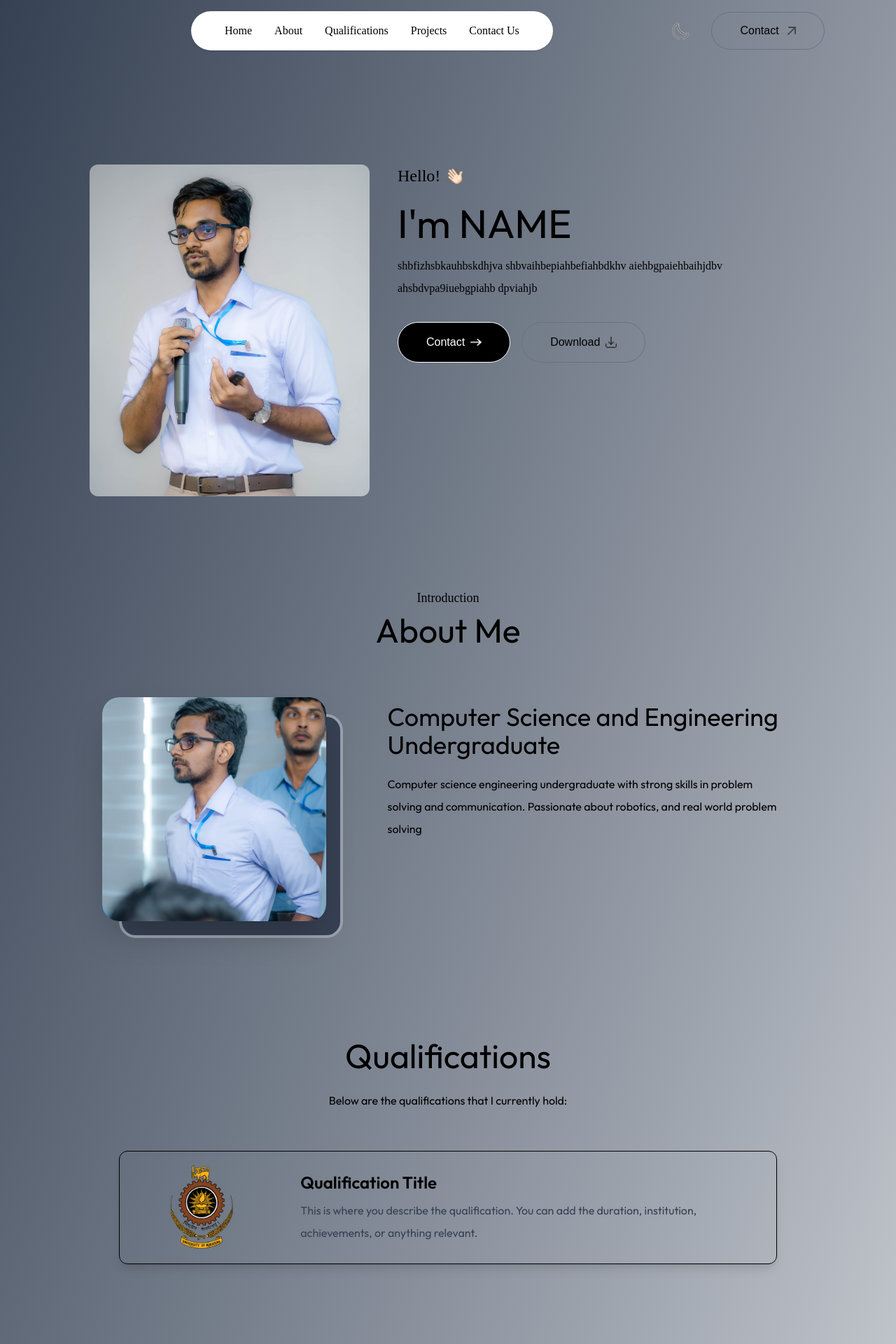
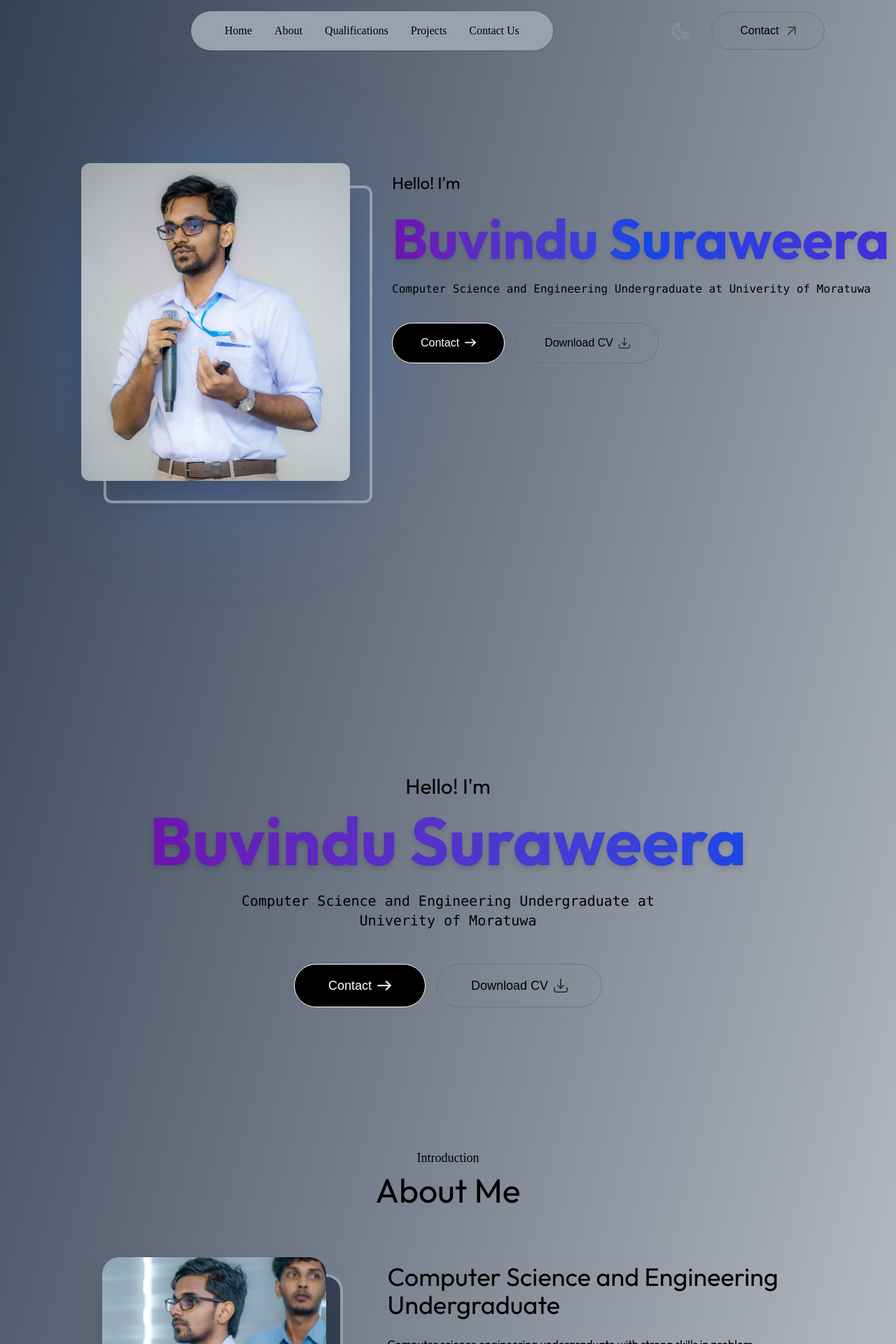
Before and after one commit to BuvinduS/BuvinduS.github.io, a Next.js app: page / in a window 1280 px wide. Shown: the top 1920 px of the page at 70% size. Built offline with nearby package versions, Linux system fonts and the light colour scheme; a web font is replaced by a local one.

Commit message:
Text only header added + Qualifications sublist added

```diff
--- a/app/components/Header.jsx
+++ b/app/components/Header.jsx
@@ -6,34 +6,58 @@ const Header = () => {
   return (
     <div>
       <div className="w-11/12 max-w-5xl mx-auto min-h-screen flex flex-col justify-center pt-28 lg:pt-36">
-        {/* Side-by-side container */}
-        <div className="flex flex-col lg:flex-row items-center lg:items-start gap-10">
-          {/* Left: Big Profile Image */}
-          <div className="flex-shrink-0">
+        <div className="flex flex-col lg:flex-row items-center lg:items-start gap-12">
+          {/* Left: Image with frame (hidden on mobile) */}
+          <div className="relative flex-shrink-0 w-64 sm:w-80 lg:w-96 hidden sm:block">
+            {/* Glowing Blur Background */}
+            <div className="absolute inset-0 -z-10 blur-3xl bg-blue-500/30 rounded-full scale-110"></div>
+
+            {/* Frame */}
+            <div className="absolute top-5 left-5 w-full h-full border-4 border-gray-400 rounded-xl"></div>
+
+            {/* Image */}
+            <div className="relative w-full h-auto rounded-xl overflow-hidden shadow-2xl -translate-x-3 -translate-y-3 transition-transform duration-500 hover:scale-105">
+              <Image
+                src={assets.profile_img}
+                alt="Profile"
+                width={700}
+                height={700}
+                className="object-cover w-full h-full rounded-xl"
+              />
+            </div>
+          </div>
+
+          {/* Mobile Image (no frame) */}
+          <div className="sm:hidden w-48 mx-auto rounded-xl overflow-hidden shadow-xl">
             <Image
               src={assets.profile_img}
-              alt=""
-              className="rounded-xl w-50 object-cover lg:w-100 items-start"
+              alt="Profile"
+              width={500}
+              height={500}
+              className="object-cover w-full h-full rounded-xl"
             />
           </div>
 
           {/* Right: Text Content */}
           <div className="text-center lg:text-left flex flex-col gap-4">
-            <h3 className="flex items-center justify-center lg:justify-start gap-2 text-xl md:text-2xl mb-2 font-Ovo">
-              Hello!
-              <Image src={assets.hand_icon} alt="" className="w-6" />
+            <h3 className="flex items-center justify-center lg:justify-start gap-2 text-xl md:text-2xl mb-2 font-Outfit">
+              Hello! I'm
             </h3>
 
-            <h1 className="text-3xl sm:text-6xl lg:text-[57px] font-Outfit">
-              I'm NAME
+            <h1
+              className="lg:whitespace-nowrap text-5xl sm:text-6xl lg:text-[80px] font-bold font-Outfit
+             bg-gradient-to-r from-purple-800 via-blue-700 to-indigo-700
+             bg-clip-text text-transparent drop-shadow-md"
+            >
+              Buvindu Suraweera
             </h1>
 
-            <p className="max-w-2xl font-Ovo">
-              shbfizhsbkauhbskdhjva shbvaihbepiahbefiahbdkhv aiehbgpaiehbaihjdbv
-              ahsbdvpa9iuebgpiahb dpviahjb
+            <p className="lg:whitespace-nowrap max-w-full sm:max-w-xl mx-auto lg:mx-0 font-mono text-center lg:text-left">
+              Computer Science and Engineering Undergraduate at Univerity of
+              Moratuwa
             </p>
 
-            <div className="flex flex-col sm:flex-row items-center lg:items-start gap-4 mt-4">
+            <div className="flex flex-col sm:flex-row items-center lg:items-start justify-center lg:justify-start gap-4 mt-4">
               <a
                 href="#contact"
                 className="px-10 py-3 border border-white rounded-full bg-black text-white flex items-center gap-2"
@@ -47,7 +71,7 @@ const Header = () => {
                 download
                 className="px-10 py-3 border rounded-full border-gray-500 flex items-center gap-2"
               >
-                Download
+                Download CV
                 <Image src={assets.download_icon} alt="" className="w-4" />
               </a>
             </div>
--- /dev/null
+++ b/app/components/HeaderTextOnly.jsx
@@ -0,0 +1,62 @@
+import { assets } from "@/assets/assets";
+import Image from "next/image";
+import React from "react";
+
+const HeaderTextOnly = () => {
+  return (
+    <div>
+      <div className="w-11/12 max-w-4xl mx-auto min-h-screen flex flex-col justify-center items-center text-center pt-28 lg:pt-36">
+        {/* Greeting */}
+        <h3 className="flex items-center justify-center gap-2 text-2xl sm:text-3xl mb-3 font-Outfit">
+          Hello! I'm
+        </h3>
+
+        {/* NAME with glow + animated gradient (Tailwind v4 inline keyframes) */}
+        <div className="relative w-full flex justify-center">
+          {/* Soft glow behind the name */}
+          {/* <div className="absolute inset-0 -z-10 blur-2xl bg-purple-600/25 rounded-full scale-125 hidden lg:block"></div> */}
+
+          <h1
+            className="text-5xl sm:text-6xl lg:text-8xl font-bold font-Outfit
+      bg-gradient-to-r from-purple-800 via-blue-700 to-indigo-700
+      bg-clip-text text-transparent drop-shadow-lg
+      text-center break-words px-4
+      lg:bg-[length:200%_200%]
+      lg:animate-[gradientMove_4s_linear_infinite_alternate]
+      lg:[--tw-keyframes:{'0%':{backgroundPosition:'0%_50%'},'100%':{backgroundPosition:'100%_50%'}}]"
+          >
+            Buvindu Suraweera
+          </h1>
+        </div>
+
+        {/* Subtitle */}
+        <p className="max-w-2xl mx-auto mt-6 font-mono text-lg sm:text-xl">
+          Computer Science and Engineering Undergraduate at Univerity of
+          Moratuwa
+        </p>
+
+        {/* Buttons — increased gap from text */}
+        <div className="flex flex-col sm:flex-row items-center justify-center gap-4 mt-12">
+          <a
+            href="#contact"
+            className="px-12 py-4 border border-white rounded-full bg-black text-white flex items-center gap-2 text-lg"
+          >
+            Contact
+            <Image src={assets.right_arrow_white} alt="" className="w-5" />
+          </a>
+
+          <a
+            href="/sample-resume.pdf"
+            download
+            className="px-12 py-4 border rounded-full border-gray-500 flex items-center gap-2 text-lg"
+          >
+            Download CV
+            <Image src={assets.download_icon} alt="" className="w-5" />
+          </a>
+        </div>
+      </div>
+    </div>
+  );
+};
+
+export default HeaderTextOnly;
--- a/app/components/NavBar.jsx
+++ b/app/components/NavBar.jsx
@@ -44,7 +44,7 @@ const NavBar = () => {
             className="w-28 cursor-pointer mr-14"
           /> */}
         </a>
-        <ul className="hidden md:flex items-center gap-6 lg:gap-8 rounded-full px-12 py-3 bg-white shadow-sm opacity-100">
+        <ul className="hidden md:flex items-center gap-6 lg:gap-8 rounded-full px-12 py-3 bg-gray-400 shadow-sm opacity-100">
           <li>
             <a className="font-Ovo" href="#top">
               Home
--- a/app/components/Qualifications.jsx
+++ b/app/components/Qualifications.jsx
@@ -12,7 +12,7 @@ const Qualifications = () => {
       </p>
 
       {/* Main Container - Adds margin & centers content */}
-      <div className="max-w-5xl mx-auto px-4 flex flex-col gap-10 ">
+      <div className="max-w-5xl mx-auto px-4 flex flex-col gap-3 ">
         {/* --- Qualification Bar 1 --- */}
         <div className="w-full flex flex-col md:flex-row border rounded-xl overflow-hidden shadow-lg hover:bg-gray-400 hover:-translate-y-1 hover:-translate-x-1 duration-500 hover:shadow-black">
           {/* Image Area */}
@@ -33,11 +33,58 @@ const Qualifications = () => {
               This is where you describe the qualification. You can add the
               duration, institution, achievements, or anything relevant.
             </p>
+
+            {/* Mobile view: simple sublist */}
+            <ul className="md:hidden list-disc list-inside ml-4 text-gray-700 space-y-1">
+              <li>Sub-entry 1: Extra detail about this qualification.</li>
+              <li>Sub-entry 2: Another point or achievement.</li>
+              <li>Sub-entry 3: Optional additional info.</li>
+            </ul>
+          </div>
+        </div>
+
+        {/* Sub-entries (Indented & styled like smaller cards) */}
+        <div className="hidden md:flex flex-col ml-32 mt-4 gap-3">
+          <div className="w-full flex flex-col md:flex-row rounded-xl overflow-hidden shadow-lg hover:bg-gray-400 hover:-translate-y-1 hover:-translate-x-1 duration-500 hover:shadow-black">
+            <div className="md:w-1/4 w-full h-32 md:h-28 flex items-center justify-center">
+              <Image
+                src={assets.CSE_logo} // optional, can be another icon or empty
+                alt="Sub-entry"
+                width={80}
+                height={80}
+                className="object-contain"
+              />
+            </div>
+            <div className="md:w-3/4 w-full p-4 font-Outfit flex flex-col justify-center">
+              <h4 className="text-xl font-semibold mb-1">Sub-entry Title 1</h4>
+              <p className="text-gray-700 text-sm">
+                Description for the sub-entry. Achievements, tasks, or relevant
+                info.
+              </p>
+            </div>
+          </div>
+
+          <div className="w-full flex flex-col md:flex-row rounded-xl overflow-hidden shadow-lg hover:bg-gray-400 hover:-translate-y-1 hover:-translate-x-1 duration-500 hover:shadow-black">
+            <div className="md:w-1/4 w-full h-32 md:h-28 flex items-center justify-center">
+              <Image
+                src={assets.UoM_logo}
+                alt="Sub-entry"
+                width={80}
+                height={80}
+                className="object-contain"
+              />
+            </div>
+            <div className="md:w-3/4 w-full p-4 font-Outfit flex flex-col justify-center">
+              <h4 className="text-xl font-semibold mb-1">Sub-entry Title 2</h4>
+              <p className="text-gray-700 text-sm">
+                Another detail about this qualification.
+              </p>
+            </div>
           </div>
         </div>
 
         {/* --- Qualification Bar 2 --- */}
-        {/* <div className="w-full flex flex-col md:flex-row border rounded-xl overflow-hidden shadow-lg hover:bg-gray-400 hover:-translate-y-1 hover:-translate-x-1 duration-500 hover:shadow-black">
+        <div className="w-full flex flex-col md:flex-row border rounded-xl overflow-hidden shadow-lg hover:bg-gray-400 hover:-translate-y-1 hover:-translate-x-1 duration-500 hover:shadow-black">
           <div className="md:w-1/4 w-full h-48 md:h-40 flex items-center justify-center ">
             <Image
               src={assets.UoM_logo}
@@ -57,7 +104,9 @@ const Qualifications = () => {
               the remaining space.
             </p>
           </div>
-        </div> */}
+        </div>
+
+        {/* Sub-entries (Indented & styled like smaller cards) */}
       </div>
     </div>
   );
--- a/app/page.js
+++ b/app/page.js
@@ -1,6 +1,7 @@
 "use client";
 import About from "./components/About";
 import Header from "./components/Header";
+import HeaderTextOnly from "./components/HeaderTextOnly";
 import NavBar from "./components/NavBar";
 import Projects from "./components/Projects";
 import Qualifications from "./components/Qualifications";
@@ -10,6 +11,7 @@ export default function Home() {
     <>
       <NavBar />
       <Header />
+      <HeaderTextOnly />
       <About />
       <Qualifications />
       <Projects />
--- a/assets/assets.js
+++ b/assets/assets.js
@@ -37,6 +37,7 @@ import right_arrow_bold from "./right-arrow-bold.png";
 import right_arrow_bold_dark from "./right-arrow-bold-dark.png";
 
 import UoM_logo from "./University_of_Moratuwa_logo.png";
+import CSE_logo from "./cse_logo.png";
 
 export const assets = {
   user_image,
@@ -77,6 +78,7 @@ export const assets = {
   right_arrow_bold,
   right_arrow_bold_dark,
   UoM_logo,
+  CSE_logo,
 };
 
 export const workData = [
```
Also changed, not shown: assets/cse_logo.png (added).
